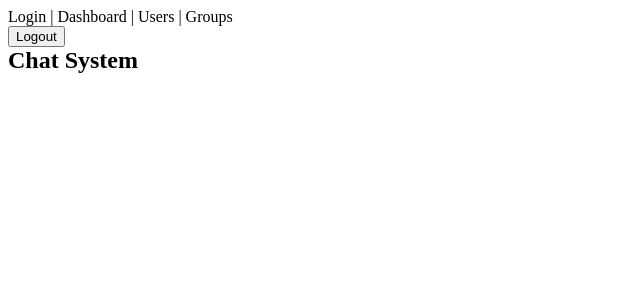
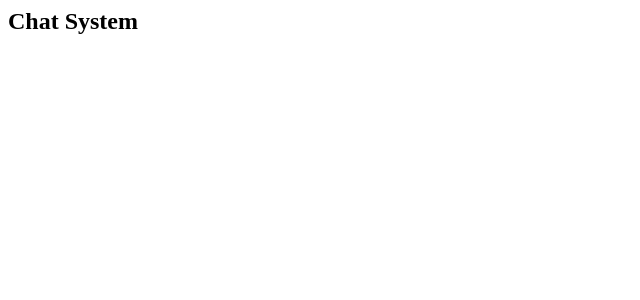
Before and after one commit to Zxhraee/Chat-System-Application, an Angular app in the folder frontend/: page /menu in a window 1280 px wide. Shown: the top 300 px of the page, without its empty margins (0-640 px from the left). Built offline with nearby package versions, Linux system fonts and the light colour scheme.

Commit message:
Fixed Navigation Bar display issues

```diff
--- a/frontend/src/app/app.component.html
+++ b/frontend/src/app/app.component.html
@@ -1,8 +1,18 @@
-<nav>
-  <a routerLink="/login">Login</a> |
-  <a routerLink="/dashboard">Dashboard</a> |
-  <a routerLink="/users">Users</a> |
-  <a routerLink="/groups">Groups</a>
-</nav>
+<header *ngIf="user() as user" class="navbar">
+  <div class="left">
+    <a routerLink="/menu" >Chat System</a>
+
+    <a routerLink="/menu" routerLinkActive="active" [routerLinkActiveOptions]="{ exact: true }">Menu</a>
+
+    <a *ngIf="isGroupAdminorSuperAdmin()" routerLink="/groups" routerLinkActive="active">Groups</a>
+
+    <a *ngIf="isSuperAdmin()" routerLink="/users" routerLinkActive="active">Users</a>
+  </div>
+
+  <div class="right">
+    <span class="user-display">{{ user.username }} - <small>({{ user.role }})</small></span>
+    <button type="button" (click)="logout()">Logout</button>
+  </div>
+</header>
 
 <router-outlet></router-outlet>
--- a/frontend/src/app/app.component.scss
+++ b/frontend/src/app/app.component.scss
@@ -0,0 +1,11 @@
+.topbar {
+    position: sticky; top: 0;
+    display: flex; justify-content: space-between; align-items: center;
+    gap: 12px; padding: 10px 16px; border-bottom: 1px solid #eee; background: #fff;
+  }
+  .left, .right { display: flex; align-items: center; gap: 12px; }
+  a { text-decoration: none; padding: 4px 6px; border-radius: 6px; }
+  a.active { background: #f0f4ff; }
+  .who { opacity: 0.85; }
+  button { padding: 6px 10px; border: 1px solid #ddd; background: #fafafa; cursor: pointer; border-radius: 6px; }
+  button:hover { background: #f2f2f2; }
--- a/frontend/src/app/app.component.ts
+++ b/frontend/src/app/app.component.ts
@@ -1,13 +1,37 @@
 import { Component } from '@angular/core';
-import { RouterOutlet } from '@angular/router';
+import { Router, RouterLink, RouterLinkActive, RouterOutlet } from '@angular/router';
+import { CommonModule } from '@angular/common';
+import { AuthService } from './services/auth.service';
+import { User } from './models/user';
 
 @Component({
   selector: 'app-root',
   standalone: true,
-  imports: [RouterOutlet],
+  imports: [CommonModule, RouterLink, RouterLinkActive, RouterOutlet],
   templateUrl: './app.component.html',
   styleUrl: './app.component.scss'
 })
 export class AppComponent {
   title = 'chat-frontend';
+
+  constructor(private auth: AuthService, private router: Router) {}
+
+  user(): User | null {
+    return this.auth.currentUser();
+  }
+
+  isSuperAdmin(): boolean {
+    const user = this.user();
+    return !!user && user.role === 'SUPER_ADMIN';
+  }
+
+  isGroupAdminorSuperAdmin(): boolean {
+    const user = this.user();
+    return !!user && (user.role === 'GROUP_ADMIN' || user.role === 'SUPER_ADMIN');
+  }
+
+  logout(): void {
+    this.auth.logout();
+    this.router.navigate(['/login']);
+  }
 }
--- a/frontend/src/app/pages/menu/menu.component.html
+++ b/frontend/src/app/pages/menu/menu.component.html
@@ -1,9 +1,3 @@
-<div>
-    <button (click)="logout()">
-        Logout
-    </button>
-</div>
-
 <section>
     <h1 style="margin-top:0;">Chat System</h1>
 
--- a/frontend/src/app/services/storage.service.ts
+++ b/frontend/src/app/services/storage.service.ts
@@ -21,7 +21,7 @@ export class StorageService {
       username:'super',
       email:'superuser@gmail.com',
       password:'123',
-      role:['SUPER_ADMIN'],
+      role:'SUPER_ADMIN',
       groups:[] };
 
     localStorage.setItem(this.User, JSON.stringify([superUser]));
```
